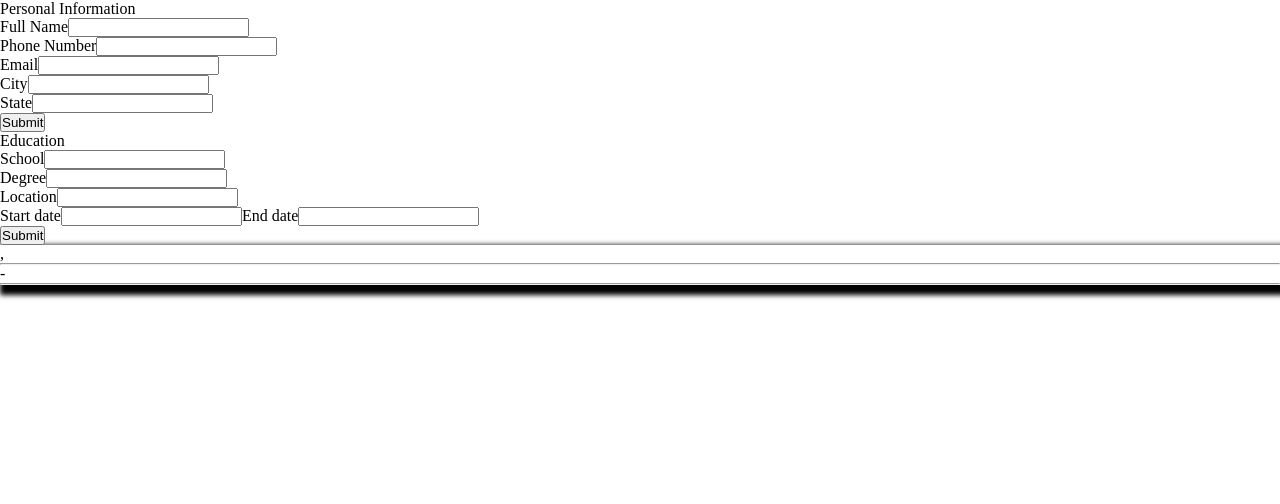
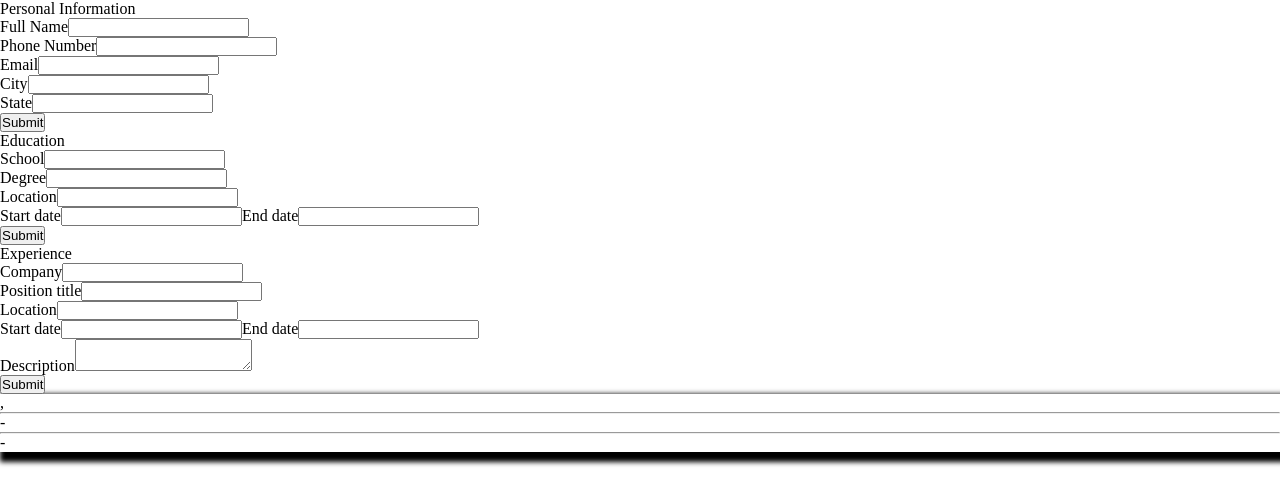
Before and after one commit to jayyzzeezzy/cv-application, a React (Vite) app: page / in a window 1280 px wide. Shown: the top 504 px of the page. Built offline with nearby package versions, Linux system fonts and the light colour scheme.

Commit message:
Write Experience compon and show it in Preview compon

```diff
--- a/src/App.jsx
+++ b/src/App.jsx
@@ -3,6 +3,7 @@ import './App.css'
 import Personal from './personal-info/personal'
 import Preview from './Preview/Preview';
 import Education from './Education/Education';
+import Experience from './Experience/Experience';
 
 function App() {
   const [fullName, setFullName] = useState('');
@@ -17,6 +18,13 @@ function App() {
   const [location, setLocation] = useState('');
   const [startDate, setStartDate] = useState('');
   const [endDate, setEndDate] = useState('');
+  const [company, setCompany] = useState('');
+  const [position, setPosition] = useState('');
+  const [jobLocation, setJobLocation] = useState('');
+  const [jobStartDate, setJobStartDate] = useState('');
+  const [jobEndDate, setJobEndDate] = useState('');
+  const [expFormStatus, setExpFormStatus] = useState('pending');
+  const [description, setDescription] = useState('');
 
   function handlePersonalSubmit() {
     setPersonalFormStatus('submitted');
@@ -33,6 +41,14 @@ function App() {
 
   function handleEduEdit() {
     setEduFormStatus('edit');
+  }
+
+  function handleExpSubmit() {
+    setExpFormStatus('submitted');
+  }
+
+  function handleExpEdit() {
+    setExpFormStatus('edit');
   }
 
   return (
@@ -72,6 +88,25 @@ function App() {
             handleEdit={handleEduEdit}
           />
         </div>
+        <div className='input'>
+          <Experience
+            company={company}
+            handleCompanyChange={(e) => setCompany(e.target.value)}
+            position={position}
+            handlePositionChange={(e) => setPosition(e.target.value)}
+            location={jobLocation}
+            handleLocationChange={(e) => setJobLocation(e.target.value)}
+            startDate={jobStartDate}
+            handleStartDateChange={(e) => setJobStartDate(e.target.value)}
+            endDate={jobEndDate}
+            handleEndDateChange={(e) => setJobEndDate(e.target.value)}
+            description={description}
+            handleDescriptionChange={(e) => setDescription(e.target.value)}
+            formStatus={expFormStatus}
+            handleSubmit={handleExpSubmit}
+            handleEdit={handleExpEdit}
+          />
+        </div>
         <div className='preview'>
           <Preview
             fullName={fullName}
@@ -84,6 +119,12 @@ function App() {
             location={location}
             startDate={startDate}
             endDate={endDate}
+            company={company}
+            position={position}
+            jobLocation={jobLocation}
+            jobStartDate={jobStartDate}
+            jobEndDate={jobEndDate}
+            description={description}
           />
         </div>
       </div>
--- /dev/null
+++ b/src/Experience/Experience.jsx
@@ -0,0 +1,98 @@
+function Experience({
+    company,
+    handleCompanyChange,
+    position,
+    handlePositionChange,
+    location,
+    handleLocationChange,
+    startDate,
+    handleStartDateChange,
+    endDate,
+    handleEndDateChange,
+    description,
+    handleDescriptionChange,
+    formStatus,
+    handleSubmit,
+    handleEdit
+}) {
+    return (
+        <>
+        <form>
+            <legend>Experience</legend>
+            {(formStatus == 'edit' || formStatus == 'pending') &&
+            <>
+                <div className="input">
+                    <label htmlFor="company">Company</label>
+                    <input
+                        id="company"
+                        type="text"
+                        name="company"
+                        value={company}
+                        onChange={handleCompanyChange}
+                    />
+                </div>
+                <div className="input">
+                    <label htmlFor="position-title">Position title</label>
+                    <input
+                        id="position-title"
+                        type="text"
+                        name="position-title"
+                        value={position}
+                        onChange={handlePositionChange}
+                    />
+                </div>
+                <div className="input">
+                    <label htmlFor="location">Location</label>
+                    <input
+                        id="location"
+                        type="text"
+                        name="location"
+                        value={location}
+                        onChange={handleLocationChange}
+                    />
+                </div>
+                <div className="timeline">
+                    <label htmlFor="start-date">Start date</label>
+                    <input
+                        id="start-date"
+                        type="text"
+                        name="start-date"
+                        value={startDate}
+                        onChange={handleStartDateChange}
+                    />
+                    <label htmlFor="end-date">End date</label>
+                    <input
+                        id="end-date"
+                        type="text"
+                        name="end-date"
+                        value={endDate}
+                        onChange={handleEndDateChange}
+                    />
+                </div>
+                <div className="textarea">
+                    <label htmlFor="description">Description</label>
+                    <textarea
+                    id="description"
+                    name="description"
+                    value={description}
+                    onChange={handleDescriptionChange}
+                    >
+                    </textarea>
+                </div>
+
+
+                <div className="submit">
+                    <button type="button" onClick={handleSubmit}>Submit</button>
+                </div>
+            </>}
+            {(formStatus == 'submitted') &&
+            <div className="edit">
+                <button type="button" onClick={handleEdit}>Edit</button>
+            </div>
+            }
+        </form>
+        </>
+    );
+};
+
+export default Experience;
--- a/src/Preview/Preview.jsx
+++ b/src/Preview/Preview.jsx
@@ -9,6 +9,12 @@ function Preview({
     location,
     startDate,
     endDate,
+    company,
+    position,
+    jobLocation,
+    jobStartDate,
+    jobEndDate,
+    description
 
 }) {
     return (
@@ -33,11 +39,11 @@ function Preview({
         <hr />
         <section className="experience">
             <div>
-                <p className="company"></p>
-                <p className="position-title"></p>
-                <p className="timeline"></p>
-                <p className="location"></p>
-                <p className="description"></p>
+                <p className="company">{company}</p>
+                <p className="position-title">{position}</p>
+                <p className="timeline">{jobStartDate + ' - ' + jobEndDate}</p>
+                <p className="location">{jobLocation}</p>
+                <p className="description">{description}</p>
             </div>
         </section>
         </>
```
